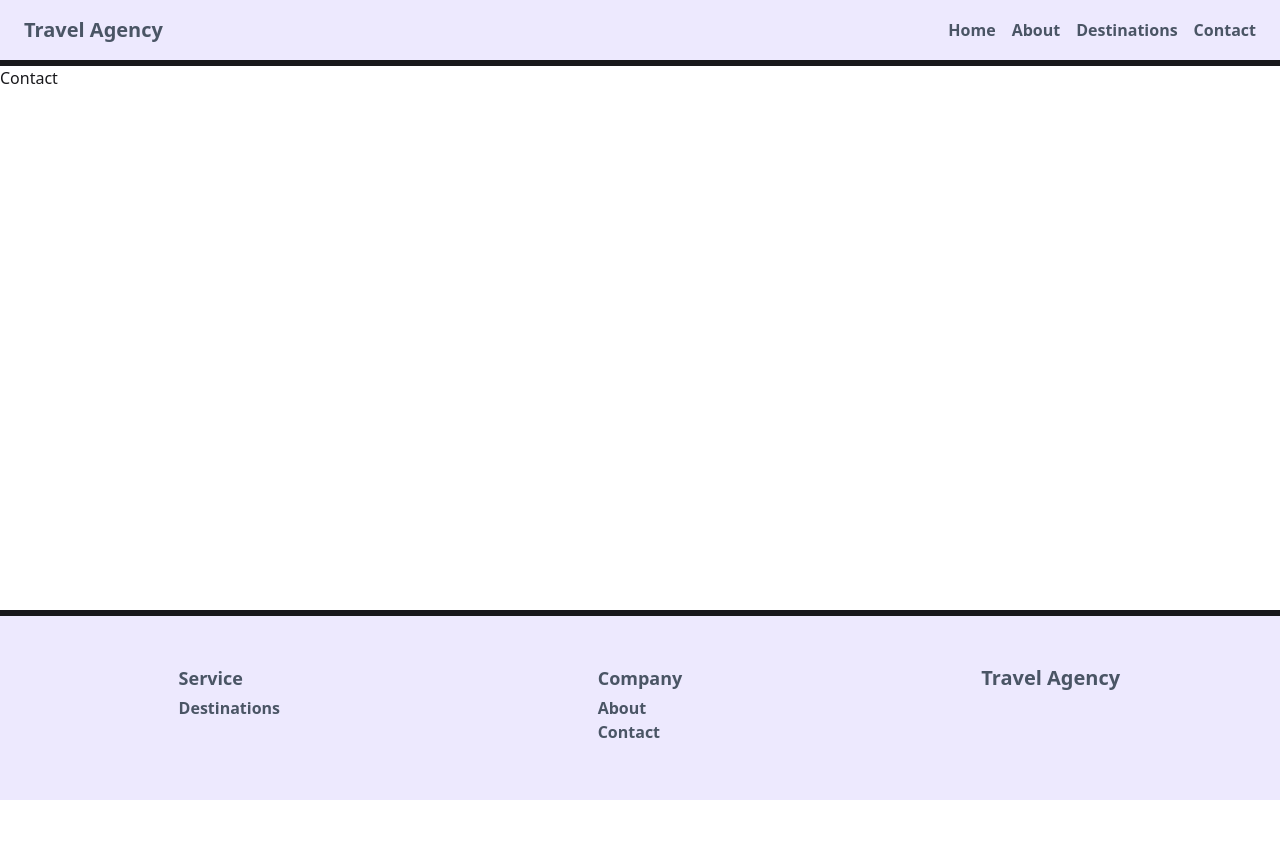
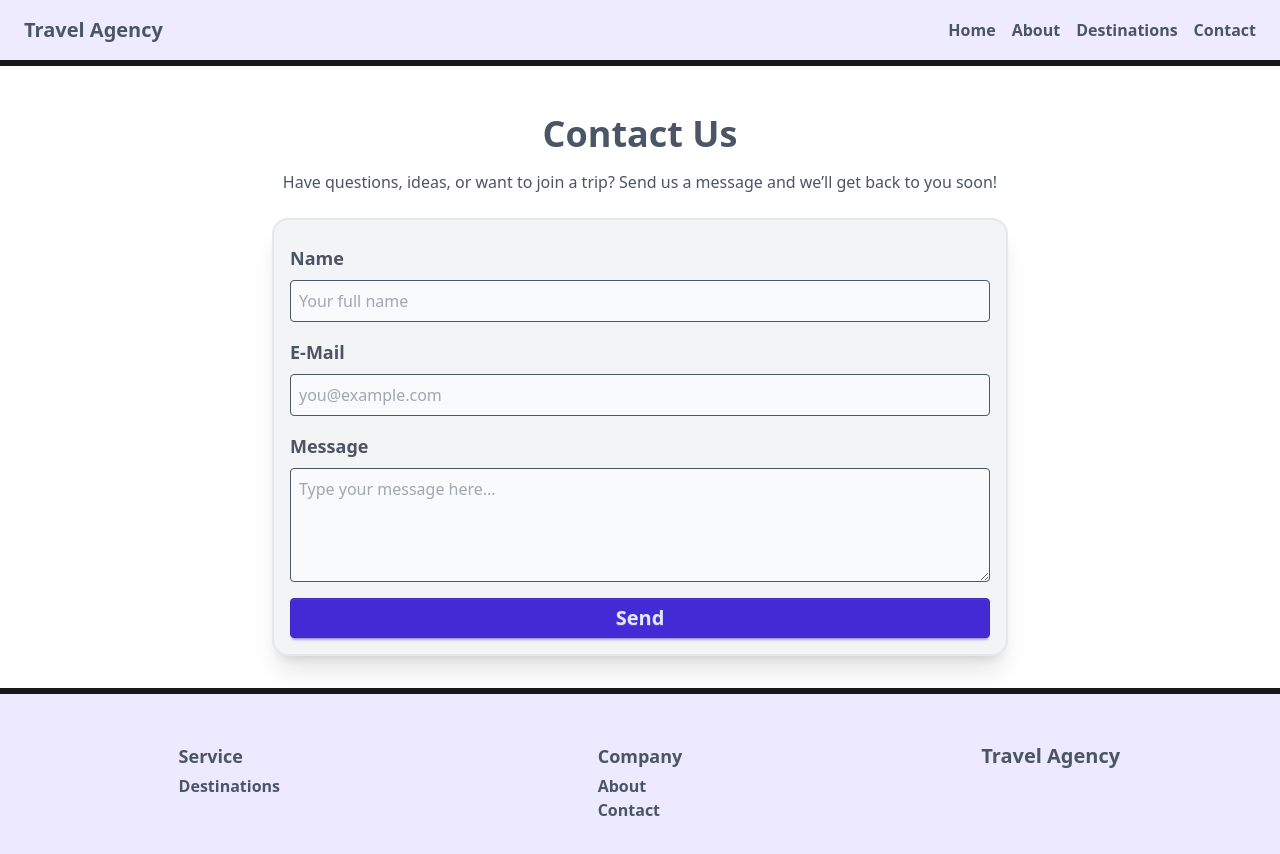
Before and after one commit to MorrisKehbel/Travel-Agency-Website, a React (Vite) app: page /contact in a window 1280 px wide. Shown: the top 854 px of the page. Before the commit the page ends 800 px from the top, so only its background shows below. Built offline with nearby package versions, Linux system fonts and the light colour scheme.

Commit message:
added contact form and about page

```diff
--- a/src/components/Navbar.jsx
+++ b/src/components/Navbar.jsx
@@ -2,7 +2,7 @@ import { Link } from "react-router";
 
 export const Navbar = () => {
   return (
-    <nav className="sticky top-0 z-50 bg-violet-100 backdrop-blur-md border-b-6 px-6 py-4">
+    <nav className="sticky top-0 z-50 bg-violet-100/90 backdrop-blur-md border-b-6 px-6 py-4">
       <div className="max-w-7xl flex justify-between mx-auto items-center">
         <Link
           to="/"
@@ -10,7 +10,7 @@ export const Navbar = () => {
         >
           Travel Agency
         </Link>
-        <div className="space-x-4 ">
+        <div className="space-x-4 flex flex-wrap">
           <Link to="/" className="text-gray-600 font-semibold hover:text-black">
             Home
           </Link>
--- a/src/pages/About.jsx
+++ b/src/pages/About.jsx
@@ -1,7 +1,66 @@
 export const About = () => {
   return (
-    <div>
-      <p>About</p>
+    <div className="max-w-7xl flex flex-col mx-auto py-8 px-4">
+      <div className="max-w-2xl mx-auto">
+        <h2 className="text-4xl font-bold text-gray-600 text-center my-4">
+          About Us
+        </h2>
+        <p className="text-gray-600 text-center my-4">
+          Welcome to Travel Agency — your gateway to unforgettable experiences!
+          We specialize in affordable, student-friendly travel packages tailored
+          for Software Engineering students.
+        </p>
+      </div>
+      <div className="grid grid-cols-1 md:grid-cols-2 my-12 p-4">
+        <div className="flex flex-col justify-center">
+          <h3 className="text-4xl font-bold text-center md:text-left text-gray-600 my-4">
+            Why Travel with Us?
+          </h3>
+          <ul className="text-gray-600 text-center md:text-left my-4">
+            <li>• Affordable, curated student trips</li>
+            <li>• Group packages to tech hubs & hackathons</li>
+            <li>• Safe, reliable, and fun experiences</li>
+            <li>• Led by students, for students</li>
+          </ul>
+        </div>
+        <div>
+          <img
+            className="rounded-xl"
+            src="https://images.pexels.com/photos/3935702/pexels-photo-3935702.jpeg?auto=compress&cs=tinysrgb&w=1260&h=750&dpr=2"
+            alt="person looking at a map"
+          />
+        </div>
+      </div>
+      <div className="grid grid-cols-1 md:grid-cols-2 my-12 p-4">
+        <div>
+          <img
+            className="rounded-xl"
+            src="https://images.pexels.com/photos/335393/pexels-photo-335393.jpeg?auto=compress&cs=tinysrgb&w=1260&h=750&dpr=2"
+            alt="Close up of a globe"
+          />
+        </div>
+        <div className="flex flex-col justify-center">
+          <h3 className="text-4xl font-bold text-center md:text-right text-gray-600 my-4">
+            What Makes Us Different?
+          </h3>
+          <ul className="text-gray-600 text-center md:text-right my-4">
+            <li>Partnerships with top universities and tech companies •</li>
+            <li>
+              Itineraries designed to balance fun, learning, and culture •
+            </li>
+            <li>24/7 support from experienced student trip leaders •</li>
+            <li>Feedback-driven improvements after every trip •</li>
+          </ul>
+        </div>
+      </div>
+      <div className="bg-primary rounded-lg text-white">
+        <h2 className="text-4xl font-bold text-center my-4">Our Mission</h2>
+        <p className="text-center my-4">
+          To connect SE students through shared travel adventures, fostering
+          learning, friendships, and unforgettable memories — all while staying
+          budget-friendly.
+        </p>
+      </div>
     </div>
   );
 };
--- a/src/pages/Contact.jsx
+++ b/src/pages/Contact.jsx
@@ -1,7 +1,52 @@
 export const Contact = () => {
+  const handleSubmit = (event) => {
+    event.preventDefault();
+  };
+
   return (
-    <div>
-      <p>Contact</p>
+    <div className="max-w-3xl mx-auto py-8 px-4">
+      <h2 className="text-4xl font-bold text-gray-600 text-center my-4">
+        Contact Us
+      </h2>
+      <p className="text-gray-600 text-center my-4">
+        Have questions, ideas, or want to join a trip? Send us a message and
+        we’ll get back to you soon!
+      </p>
+      <form className="flex flex-col border-2 border-gray-200 shadow-xl bg-gray-100 rounded-2xl p-4 mt-6">
+        <label className="text-gray-600  text-lg font-semibold my-2">
+          Name
+        </label>
+        <input
+          type="text"
+          placeholder="Your full name"
+          name="name"
+          className="border-1 bg-gray-50 text-gray-600 p-2 rounded mb-2"
+        />
+
+        <label className="text-gray-600 text-lg font-semibold my-2">
+          E-Mail
+        </label>
+        <input
+          type="email"
+          name="email"
+          placeholder="you@example.com"
+          className="border-1 bg-gray-50 text-gray-600 p-2 rounded mb-2"
+        />
+
+        <label className="text-gray-600  text-lg font-semibold my-2">
+          Message
+        </label>
+        <textarea
+          placeholder="Type your message here..."
+          name="message"
+          rows="4"
+          className="border-1 bg-gray-50 text-gray-600 p-2 rounded mb-4"
+        ></textarea>
+
+        <button onClick={handleSubmit} className="btn btn-primary text-xl">
+          Send
+        </button>
+      </form>
     </div>
   );
 };
--- a/src/pages/Destinations.jsx
+++ b/src/pages/Destinations.jsx
@@ -3,62 +3,75 @@ import { Link } from "react-router";
 const cards = [
   {
     id: 1,
-    image: "https://images.pexels.com/photos/1371360/pexels-photo-1371360.jpeg",
+    image:
+      "https://images.pexels.com/photos/1371360/pexels-photo-1371360.jpeg?auto=compress&cs=tinysrgb&w=1260&h=750&dpr=2",
     text: "Tambon Khlong Sok, Thailand",
   },
   {
     id: 2,
-    image: "https://images.pexels.com/photos/1271619/pexels-photo-1271619.jpeg",
+    image:
+      "https://images.pexels.com/photos/1271619/pexels-photo-1271619.jpeg?auto=compress&cs=tinysrgb&w=1260&h=750&dpr=2",
     text: "Arefu, Romania",
   },
   {
     id: 3,
-    image: "https://images.pexels.com/photos/1285625/pexels-photo-1285625.jpeg",
+    image:
+      "https://images.pexels.com/photos/1285625/pexels-photo-1285625.jpeg?auto=compress&cs=tinysrgb&w=1260&h=750&dpr=2",
     text: "Santorini, Greece",
   },
   {
     id: 4,
-    image: "https://images.pexels.com/photos/307008/pexels-photo-307008.jpeg",
+    image:
+      "https://images.pexels.com/photos/307008/pexels-photo-307008.jpeg?auto=compress&cs=tinysrgb&w=1260&h=750&dpr=2",
     text: "San Juan Bautista, Spain",
   },
   {
     id: 5,
-    image: "https://images.pexels.com/photos/287240/pexels-photo-287240.jpeg",
+    image:
+      "https://images.pexels.com/photos/287240/pexels-photo-287240.jpeg?auto=compress&cs=tinysrgb&w=1260&h=750&dpr=2",
     text: "Vysoké Tatry, Slovakia",
   },
   {
     id: 6,
-    image: "https://images.pexels.com/photos/450441/pexels-photo-450441.jpeg",
+    image:
+      "https://images.pexels.com/photos/450441/pexels-photo-450441.jpeg?auto=compress&cs=tinysrgb&w=1260&h=750&dpr=2",
     text: "Pariyaram, India",
   },
   {
     id: 7,
-    image: "https://images.pexels.com/photos/238622/pexels-photo-238622.jpeg",
+    image:
+      "https://images.pexels.com/photos/238622/pexels-photo-238622.jpeg?auto=compress&cs=tinysrgb&w=1260&h=750&dpr=2",
     text: "Hallstatt, Austria",
   },
   {
     id: 8,
-    image: "https://images.pexels.com/photos/2104742/pexels-photo-2104742.jpeg",
+    image:
+      "https://images.pexels.com/photos/2104742/pexels-photo-2104742.jpeg?auto=compress&cs=tinysrgb&w=1260&h=750&dpr=2",
     text: "San Francisco, United States",
   },
   {
     id: 9,
-    image: "https://images.pexels.com/photos/2114206/pexels-photo-2114206.jpeg",
+    image:
+      "https://images.pexels.com/photos/2114206/pexels-photo-2114206.jpeg?auto=compress&cs=tinysrgb&w=1260&h=750&dpr=2",
     text: "England, United Kingdom",
   },
 ];
 
 export const Destinations = () => {
   return (
-    <div className="p-6 max-w-7xl mx-auto">
-      <h1 className="text-center text-2xl font-bold text-gray-600">
+    <div className="max-w-7xl mx-auto py-8 px-4">
+      <h2 className="text-4xl font-bold text-gray-600 text-center my-4">
         Explore All Destinations
-      </h1>
-      <div className="grid grid-cols-1 sm:grid-cols-2 md:grid-cols-3 gap-6 mt-6">
+      </h2>
+      <p className="text-gray-600 text-center my-4">
+        Discover exciting and affordable travel spots curated just for software
+        engineering students.
+      </p>
+      <div className="grid grid-cols-1 sm:grid-cols-2 lg:grid-cols-3 gap-6 mt-6">
         {cards.map((card) => (
           <div
             key={card.id}
-            className="bg-gray-100 rounded-2xl shadow-md overflow-hidden hover:shadow-lg transition-all"
+            className="bg-primary rounded-2xl shadow-md overflow-hidden hover:shadow-lg transition-all"
           >
             <img
               src={card.image}
@@ -68,7 +81,7 @@ export const Destinations = () => {
             <div className="p-4">
               <Link
                 to={`/destinations/${card.id}`}
-                className="text-blue-500 hover:text-blue-700 font-medium self-end"
+                className="text-white hover:text-gray-200 font-medium"
               >
                 {card.text}
               </Link>
--- a/src/pages/Home.jsx
+++ b/src/pages/Home.jsx
@@ -2,9 +2,18 @@ import { Link } from "react-router";
 
 export const Home = () => {
   return (
-    <div className="py-8 px-4 text-center text-2xl font-bold">
-      <h1 className="text-gray-600">Find Your Next Student Adventure</h1>
-      <form className="max-w-7xl flex mt-4 border-1 rounded-lg border-black bg-gray-400 mx-auto">
+    <div className="max-w-7xl mx-auto py-8 px-4">
+      <h2 className="text-4xl font-bold text-gray-600 text-center my-4">
+        Find Your Next Student Adventure
+      </h2>
+      <p className="text-gray-600 text-center my-4">
+        Whether you're dreaming of hackathons in Berlin, tech tours in Silicon
+        Valley, or cultural deep-dives across Europe — we've got you covered.
+        Our student trips combine learning, networking, and unforgettable
+        memories, all at student-friendly prices. Let your next adventure start
+        here.
+      </p>
+      <form className="max-w-3xl flex mt-6 border-1 rounded-lg border-black bg-gray-400 mx-auto">
         <input
           type="text"
           placeholder="Origin"
```
